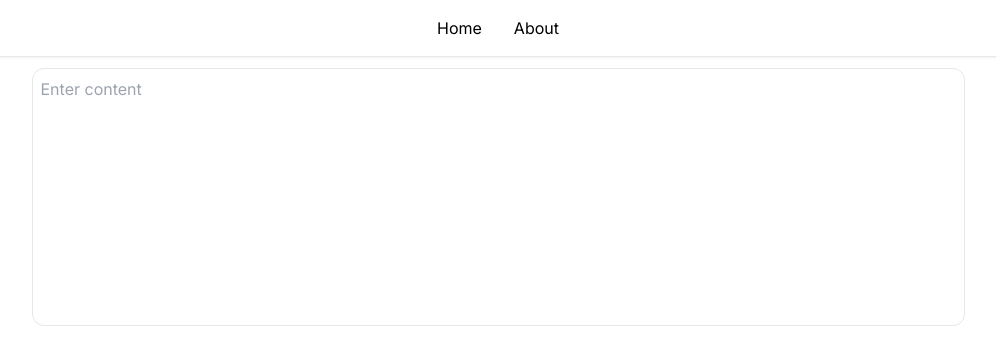
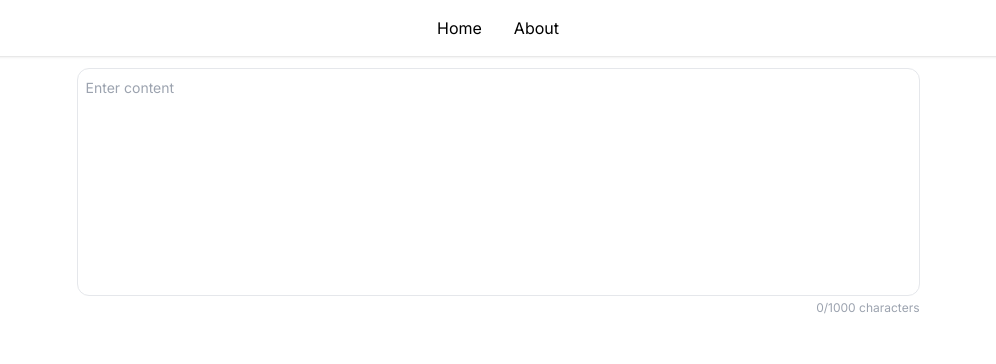
Before and after one commit to hirono02/memomatic, a Next.js app: page / in a window 1280 px wide. Shown: the top 364 px of the page, without its empty margins (142-1138 px from the left). Built offline with nearby package versions, Linux system fonts and the light colour scheme.

Commit message:
feat: word count

```diff
--- a/app/css/home.css
+++ b/app/css/home.css
@@ -1,5 +1,7 @@
 .textareas {
     resize: none;
+    font-size: 14px;
+    transition: background-color 0.5s;
 }
 
 .textareas:focus {
--- a/app/page.tsx
+++ b/app/page.tsx
@@ -1,16 +1,29 @@
+'use client';
+import { useState } from 'react';
+
 import "../app/css/home.css";
 
 export default function Home() {
+  const [message, setMessage] = useState("");
+  const [wordCount, setWordCount] = useState(0);
+  const updateMessage = (e: React.ChangeEvent<HTMLTextAreaElement>) => {
+    setMessage(e.target.value);
+    setWordCount(e.target.value.length);
+  }
+
   return (
     <>
-      <div className="grid place-content-center pt-3">
+      <div className="grid place-content-center pt-3 justify-items-end">
         <textarea
           className="border p-2 rounded-xl textareas"
           name="message"
           placeholder="Enter content"
           rows={10}
           cols={90}
+          value={message}
+          onChange={updateMessage}
         />
+        <p className='text-xs text-gray-400 pt-1'>{wordCount}/1000 characters</p>
       </div>
     </>
   );
```
